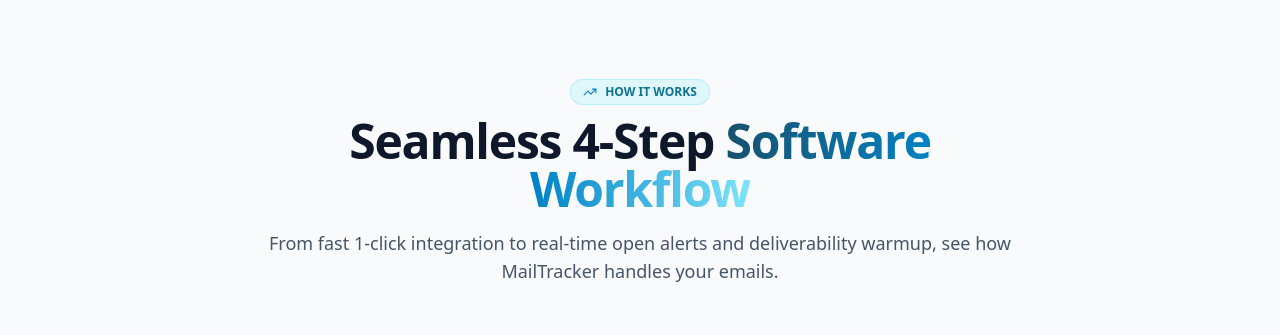
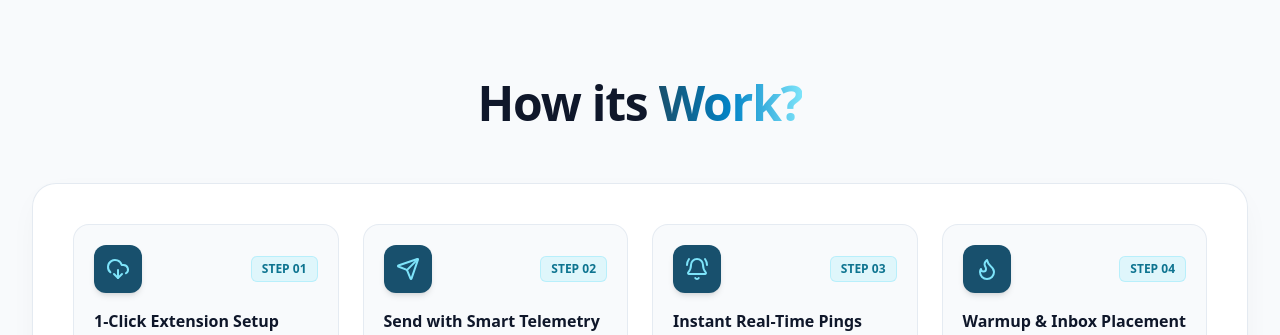
Before and after one commit to zeeshan99996/EMAIL-TRACKER-, a Next.js app: page / in a window 1280 px wide. Shown: the part 712-1047 px from the top of the page. Built offline with nearby package versions, Linux system fonts and the light colour scheme; no server answers.

Commit message:
Update workflow section heading to single main heading 'How its Work?'

```diff
--- a/components/mizu-landing.tsx
+++ b/components/mizu-landing.tsx
@@ -455,20 +455,13 @@
         <div className="max-w-7xl mx-auto px-4 sm:px-6 lg:px-8">
 
           {/* Section Heading */}
-          <div className="text-center max-w-3xl mx-auto mb-12 sm:mb-16">
-            <div className="inline-flex items-center gap-2 px-3 py-1 rounded-full bg-[#7EE4FA]/20 text-[#0e7490] border border-[#7EE4FA]/40 text-xs font-semibold mb-3">
-              <TrendingUp className="w-3.5 h-3.5 text-[#0284c7]" />
-              <span>HOW IT WORKS</span>
-            </div>
+          <div className="text-center max-w-3xl mx-auto mb-10 sm:mb-14">
             <h2 className="text-3xl sm:text-4xl lg:text-5xl font-extrabold text-slate-900 tracking-tight">
-              Seamless 4-Step{' '}
+              How its{' '}
               <span className="bg-gradient-to-r from-[#18506D] via-[#0284c7] to-[#7EE4FA] bg-clip-text text-transparent">
-                Software Workflow
+                Work?
               </span>
             </h2>
-            <p className="mt-4 text-base sm:text-lg text-slate-600 leading-relaxed">
-              From fast 1-click integration to real-time open alerts and deliverability warmup, see how MailTracker handles your emails.
-            </p>
           </div>
 
           {/* Master Workflow Card with Crisp Borders */}
```
